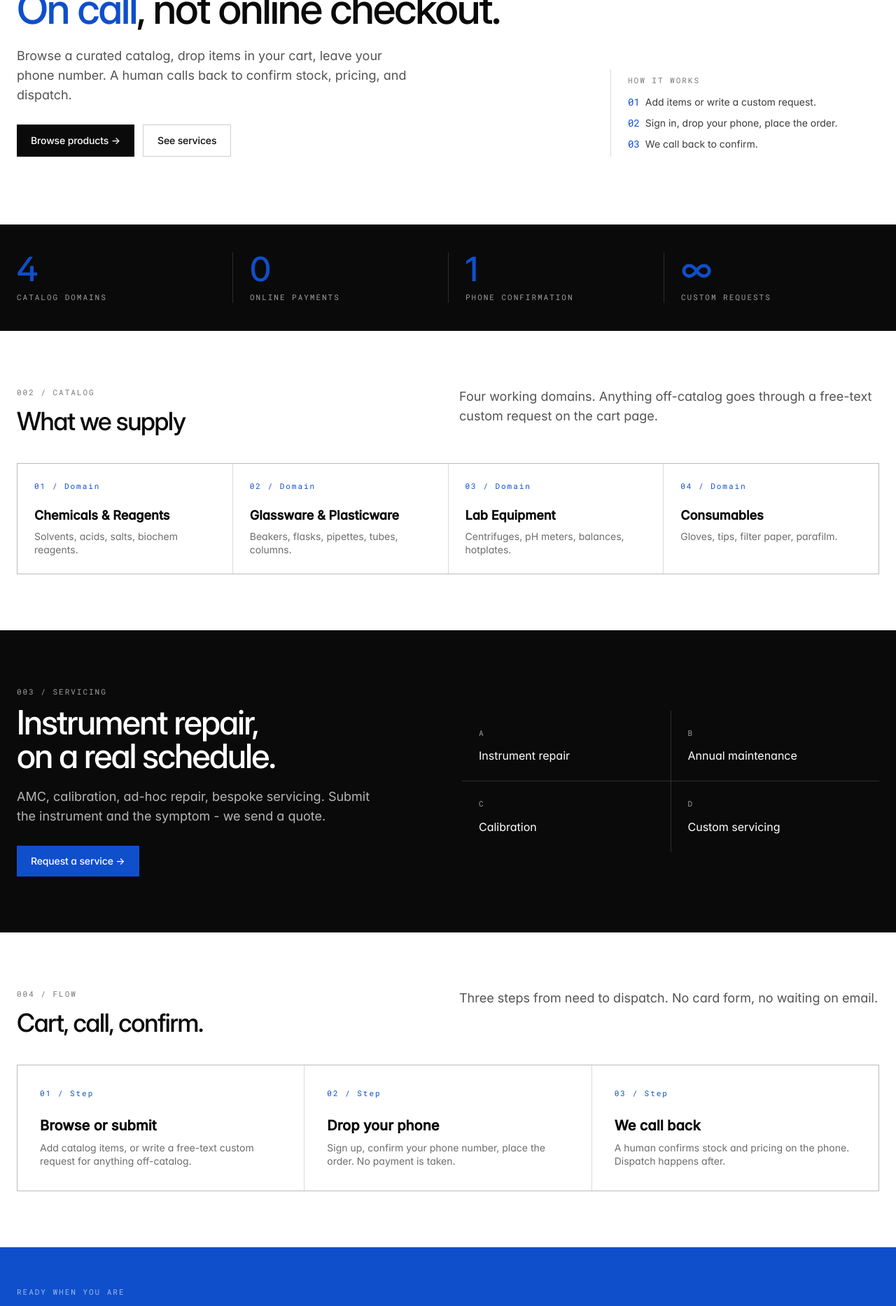
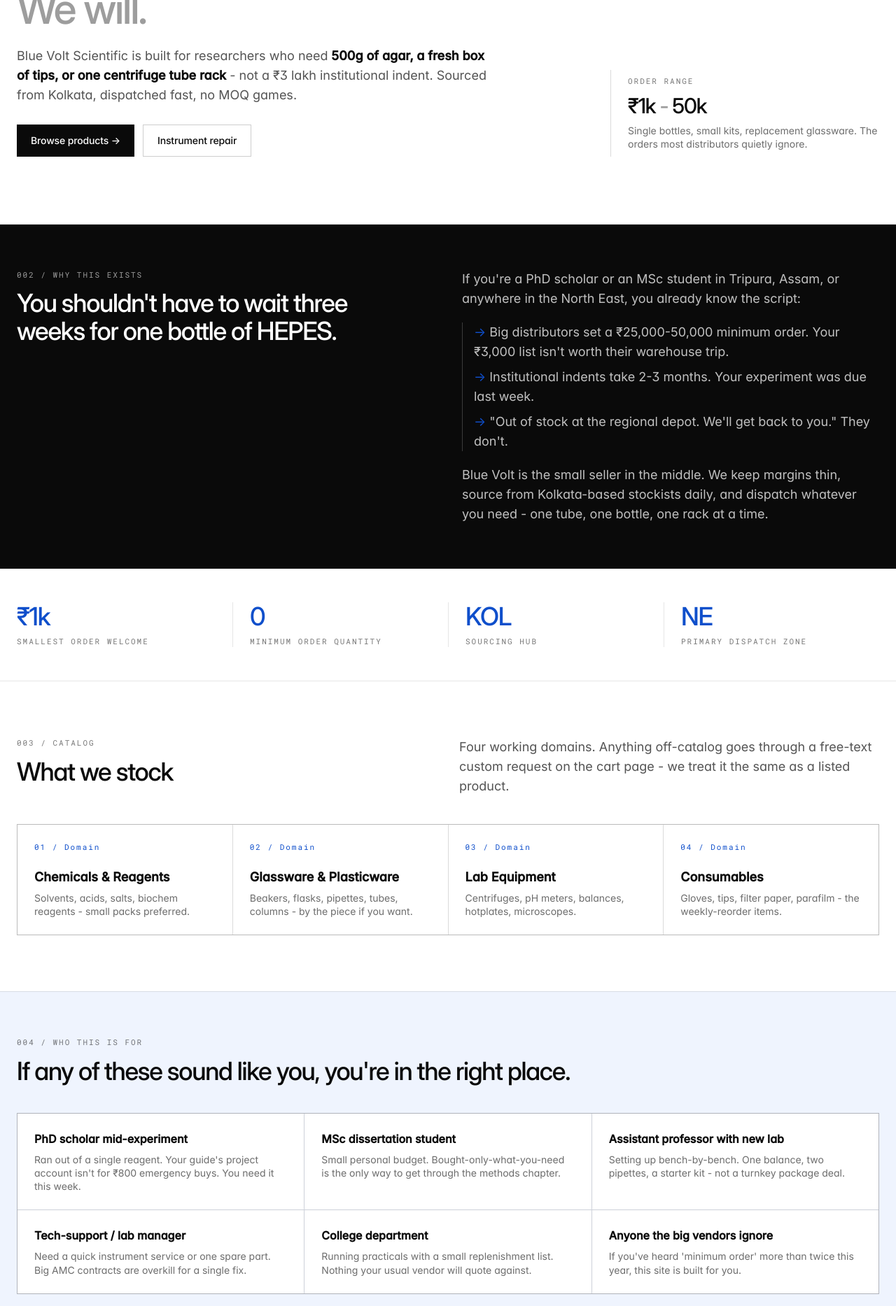
Before and after one commit to argajitsarkr/bluevolt, a Next.js app in the folder bluevolt-frontend/: page / in a window 1280 px wide. Shown: the part 320-2187 px from the top of the page at 70% size. Built offline with nearby package versions, Linux system fonts and the light colour scheme; no server answers.

Commit message:
copy: reposition home + meta around small-order NE researcher target, Kolkata sourcing, no-MOQ angle

```diff
--- a/bluevolt-frontend/src/app/layout.tsx
+++ b/bluevolt-frontend/src/app/layout.tsx
@@ -5,8 +5,12 @@
 import Footer from "@/components/Footer";
 
 export const metadata: Metadata = {
-  title: { default: "Blue Volt Scientific - Chemicals, glassware, equipment, servicing", template: "%s | Blue Volt Scientific" },
-  description: "Discounted scientific catalog and repair/servicing - place an order, we call back to confirm.",
+  title: {
+    default: "Blue Volt Scientific - Small lab orders, Kolkata-sourced, NE-focused",
+    template: "%s | Blue Volt Scientific",
+  },
+  description:
+    "Lab chemicals, glassware, equipment + instrument servicing for scholars, MSc students, and small labs in Tripura and the North East. No minimum order, Kolkata sourcing, fast dispatch. Place a ₹1k-50k order, we call to confirm - no online payment.",
 };
 
 export default function RootLayout({ children }: { children: React.ReactNode }) {
--- a/bluevolt-frontend/src/app/page.tsx
+++ b/bluevolt-frontend/src/app/page.tsx
@@ -8,45 +8,72 @@
         <div className="max-w-7xl mx-auto px-6 pt-14 pb-16 md:pt-20 md:pb-24">
           <div className="grid md:grid-cols-12 gap-10 items-end">
             <div className="md:col-span-8">
-              <div className="eyebrow mb-5">001 / The scientific supply desk</div>
+              <div className="eyebrow mb-5">001 / For scholars, students, and labs in the NE</div>
               <h1 className="display text-4xl md:text-5xl lg:text-6xl">
-                Chemicals, glassware, equipment.<br />
-                <span className="text-brand">On call</span>, not online checkout.
+                The big distributors<br />
+                won't take your <span className="text-brand">₹2,000 order</span>.<br />
+                <span className="text-ink/40">We will.</span>
               </h1>
-              <p className="mt-6 text-ink/70 text-base md:text-lg max-w-xl leading-snug">
-                Browse a curated catalog, drop items in your cart, leave your phone number. A human calls back to confirm stock, pricing, and dispatch.
+              <p className="mt-6 text-ink/70 text-base md:text-lg max-w-2xl leading-snug">
+                Blue Volt Scientific is built for researchers who need
+                <b className="text-ink"> 500g of agar, a fresh box of tips, or one centrifuge tube rack</b> -
+                not a ₹3 lakh institutional indent. Sourced from Kolkata, dispatched fast, no MOQ games.
               </p>
               <div className="mt-7 flex flex-wrap gap-3">
                 <Link href="/products" className="btn-primary">Browse products →</Link>
-                <Link href="/services" className="btn-outline">See services</Link>
+                <Link href="/services" className="btn-outline">Instrument repair</Link>
               </div>
             </div>
             <div className="md:col-span-4 hidden md:block">
               <div className="border-l border-ink/15 pl-6 py-2">
-                <div className="eyebrow mb-3">How it works</div>
-                <ol className="space-y-2.5 text-sm text-ink/80">
-                  <li><span className="text-brand mono mr-2">01</span>Add items or write a custom request.</li>
-                  <li><span className="text-brand mono mr-2">02</span>Sign in, drop your phone, place the order.</li>
-                  <li><span className="text-brand mono mr-2">03</span>We call back to confirm.</li>
-                </ol>
+                <div className="eyebrow mb-3">Order range</div>
+                <div className="display text-3xl">₹1k <span className="text-ink/40">-</span> 50k</div>
+                <p className="mt-3 text-sm text-ink/60 leading-snug">
+                  Single bottles, small kits, replacement glassware. The orders most distributors quietly ignore.
+                </p>
               </div>
             </div>
           </div>
         </div>
       </section>
 
+      {/* WHY WE EXIST */}
+      <section className="bg-ink text-white">
+        <div className="max-w-7xl mx-auto px-6 py-16 grid md:grid-cols-12 gap-10">
+          <div className="md:col-span-5">
+            <div className="eyebrow-light mb-3">002 / Why this exists</div>
+            <h2 className="display text-3xl md:text-4xl text-white">
+              You shouldn't have to wait three weeks for one bottle of HEPES.
+            </h2>
+          </div>
+          <div className="md:col-span-6 md:col-start-7 space-y-5 text-white/75 text-base md:text-lg leading-snug">
+            <p>
+              If you're a PhD scholar or an MSc student in Tripura, Assam, or anywhere in the North East, you already know the script:
+            </p>
+            <ul className="space-y-2 pl-4 border-l border-white/20">
+              <li><span className="text-brand">→</span> Big distributors set a ₹25,000-50,000 minimum order. Your ₹3,000 list isn't worth their warehouse trip.</li>
+              <li><span className="text-brand">→</span> Institutional indents take 2-3 months. Your experiment was due last week.</li>
+              <li><span className="text-brand">→</span> "Out of stock at the regional depot. We'll get back to you." They don't.</li>
+            </ul>
+            <p>
+              Blue Volt is the small seller in the middle. We keep margins thin, source from Kolkata-based stockists daily, and dispatch whatever you need - one tube, one bottle, one rack at a time.
+            </p>
+          </div>
+        </div>
+      </section>
+
       {/* STAT BAND */}
-      <section className="bg-ink text-white">
-        <div className="max-w-7xl mx-auto px-6 py-10 grid grid-cols-2 md:grid-cols-4 divide-x divide-white/15">
+      <section className="border-b border-ink/10">
+        <div className="max-w-7xl mx-auto px-6 py-12 grid grid-cols-2 md:grid-cols-4 divide-x divide-ink/10">
           {[
-            { v: "4", l: "Catalog domains" },
-            { v: "0", l: "Online payments" },
-            { v: "1", l: "Phone confirmation" },
-            { v: "∞", l: "Custom requests" },
+            { v: "₹1k", l: "Smallest order welcome" },
+            { v: "0", l: "Minimum order quantity" },
+            { v: "KOL", l: "Sourcing hub" },
+            { v: "NE", l: "Primary dispatch zone" },
           ].map((s) => (
             <div key={s.l} className="px-6 first:pl-0">
-              <div className="display text-4xl md:text-5xl text-brand">{s.v}</div>
-              <div className="eyebrow-light mt-2">{s.l}</div>
+              <div className="display text-3xl md:text-4xl text-brand">{s.v}</div>
+              <div className="eyebrow mt-2">{s.l}</div>
             </div>
           ))}
         </div>
@@ -56,19 +83,19 @@
       <section className="max-w-7xl mx-auto px-6 py-20">
         <div className="grid md:grid-cols-12 gap-8 mb-10">
           <div className="md:col-span-5">
-            <div className="eyebrow mb-3">002 / Catalog</div>
-            <h2 className="display text-3xl md:text-4xl">What we supply</h2>
+            <div className="eyebrow mb-3">003 / Catalog</div>
+            <h2 className="display text-3xl md:text-4xl">What we stock</h2>
           </div>
           <p className="md:col-span-6 md:col-start-7 text-ink/70 md:text-lg">
-            Four working domains. Anything off-catalog goes through a free-text custom request on the cart page.
+            Four working domains. Anything off-catalog goes through a free-text custom request on the cart page - we treat it the same as a listed product.
           </p>
         </div>
         <div className="grid sm:grid-cols-2 lg:grid-cols-4 gap-px bg-ink/15 border border-ink/15">
           {[
-            { n: "01", t: "Chemicals & Reagents", d: "Solvents, acids, salts, biochem reagents." },
-            { n: "02", t: "Glassware & Plasticware", d: "Beakers, flasks, pipettes, tubes, columns." },
-            { n: "03", t: "Lab Equipment", d: "Centrifuges, pH meters, balances, hotplates." },
-            { n: "04", t: "Consumables", d: "Gloves, tips, filter paper, parafilm." },
+            { n: "01", t: "Chemicals & Reagents", d: "Solvents, acids, salts, biochem reagents - small packs preferred." },
+            { n: "02", t: "Glassware & Plasticware", d: "Beakers, flasks, pipettes, tubes, columns - by the piece if you want." },
+            { n: "03", t: "Lab Equipment", d: "Centrifuges, pH meters, balances, hotplates, microscopes." },
+            { n: "04", t: "Consumables", d: "Gloves, tips, filter paper, parafilm - the weekly-reorder items." },
           ].map((c) => (
             <Link key={c.n} href="/products" className="bg-white p-6 hover:bg-brand-50 transition group">
               <div className="tile-num mb-5">{c.n} / Domain</div>
@@ -79,16 +106,57 @@
         </div>
       </section>
 
+      {/* WHO IS THIS FOR */}
+      <section className="bg-brand-50 border-y border-ink/10">
+        <div className="max-w-7xl mx-auto px-6 py-16">
+          <div className="eyebrow mb-3">004 / Who this is for</div>
+          <h2 className="display text-3xl md:text-4xl mb-10">If any of these sound like you, you're in the right place.</h2>
+          <div className="grid sm:grid-cols-2 lg:grid-cols-3 gap-px bg-ink/15 border border-ink/15">
+            {[
+              {
+                t: "PhD scholar mid-experiment",
+                d: "Ran out of a single reagent. Your guide's project account isn't for ₹800 emergency buys. You need it this week.",
+              },
+              {
+                t: "MSc dissertation student",
+                d: "Small personal budget. Bought-only-what-you-need is the only way to get through the methods chapter.",
+              },
+              {
+                t: "Assistant professor with new lab",
+                d: "Setting up bench-by-bench. One balance, two pipettes, a starter kit - not a turnkey package deal.",
+              },
+              {
+                t: "Tech-support / lab manager",
+                d: "Need a quick instrument service or one spare part. Big AMC contracts are overkill for a single fix.",
+              },
+              {
+                t: "College department",
+                d: "Running practicals with a small replenishment list. Nothing your usual vendor will quote against.",
+              },
+              {
+                t: "Anyone the big vendors ignore",
+                d: "If you've heard 'minimum order' more than twice this year, this site is built for you.",
+              },
+            ].map((c) => (
+              <div key={c.t} className="bg-white p-6">
+                <div className="text-base font-semibold mb-2">{c.t}</div>
+                <p className="text-sm text-ink/60 leading-snug">{c.d}</p>
+              </div>
+            ))}
+          </div>
+        </div>
+      </section>
+
       {/* SERVICES BAND */}
       <section className="bg-ink text-white">
         <div className="max-w-7xl mx-auto px-6 py-20 grid md:grid-cols-12 gap-10 items-center">
           <div className="md:col-span-6">
-            <div className="eyebrow-light mb-3">003 / Servicing</div>
+            <div className="eyebrow-light mb-3">005 / Servicing</div>
             <h2 className="display text-3xl md:text-5xl text-white">
-              Instrument repair,<br />on a real schedule.
+              Spot repairs<br />without an AMC contract.
             </h2>
             <p className="mt-5 text-white/70 md:text-lg max-w-lg">
-              AMC, calibration, ad-hoc repair, bespoke servicing. Submit the instrument and the symptom - we send a quote.
+              One-off repair on a misbehaving centrifuge. A calibration before a key experiment. The same small-ticket philosophy - no annual contract required.
             </p>
             <Link href="/services" className="btn-brand mt-7">Request a service →</Link>
           </div>
@@ -112,18 +180,18 @@
       <section className="max-w-7xl mx-auto px-6 py-20">
         <div className="grid md:grid-cols-12 gap-8 mb-10">
           <div className="md:col-span-5">
-            <div className="eyebrow mb-3">004 / Flow</div>
+            <div className="eyebrow mb-3">006 / Flow</div>
             <h2 className="display text-3xl md:text-4xl">Cart, call, confirm.</h2>
           </div>
           <p className="md:col-span-6 md:col-start-7 text-ink/70 md:text-lg">
-            Three steps from need to dispatch. No card form, no waiting on email.
+            Three steps from need to dispatch. No card form online - the call lets us re-check stock and lock pricing before money moves.
           </p>
         </div>
         <div className="grid md:grid-cols-3 gap-px bg-ink/15 border border-ink/15">
           {[
             { n: "01", t: "Browse or submit", d: "Add catalog items, or write a free-text custom request for anything off-catalog." },
             { n: "02", t: "Drop your phone", d: "Sign up, confirm your phone number, place the order. No payment is taken." },
-            { n: "03", t: "We call back", d: "A human confirms stock and pricing on the phone. Dispatch happens after." },
+            { n: "03", t: "We call back", d: "A human confirms stock from the Kolkata source + pricing. Dispatch happens after." },
           ].map((s) => (
             <div key={s.n} className="bg-white p-8">
               <div className="tile-num mb-6">{s.n} / Step</div>
@@ -140,7 +208,7 @@
           <div>
             <div className="eyebrow-light mb-2">Ready when you are</div>
             <h2 className="display text-2xl md:text-4xl text-white max-w-2xl">
-              Place your first order without typing a card number.
+              Your small order is welcome here.
             </h2>
           </div>
           <Link
--- a/bluevolt-frontend/src/components/Footer.tsx
+++ b/bluevolt-frontend/src/components/Footer.tsx
@@ -8,7 +8,7 @@
           {/* eslint-disable-next-line @next/next/no-img-element */}
           <img src="/bluevolt-logo.png" alt="Blue Volt Scientific" className="h-10 w-auto bg-white p-1.5" />
           <p className="mt-4 text-white/60 text-sm max-w-sm">
-            A scientific supply + servicing desk. We catalog the everyday, we call to confirm every order, and we never ask for payment online.
+            Small-order lab supply + instrument servicing for scholars, students, and labs in Tripura and the North East. Kolkata-sourced, no MOQ, we call to confirm every order.
           </p>
         </div>
         <div>
```
